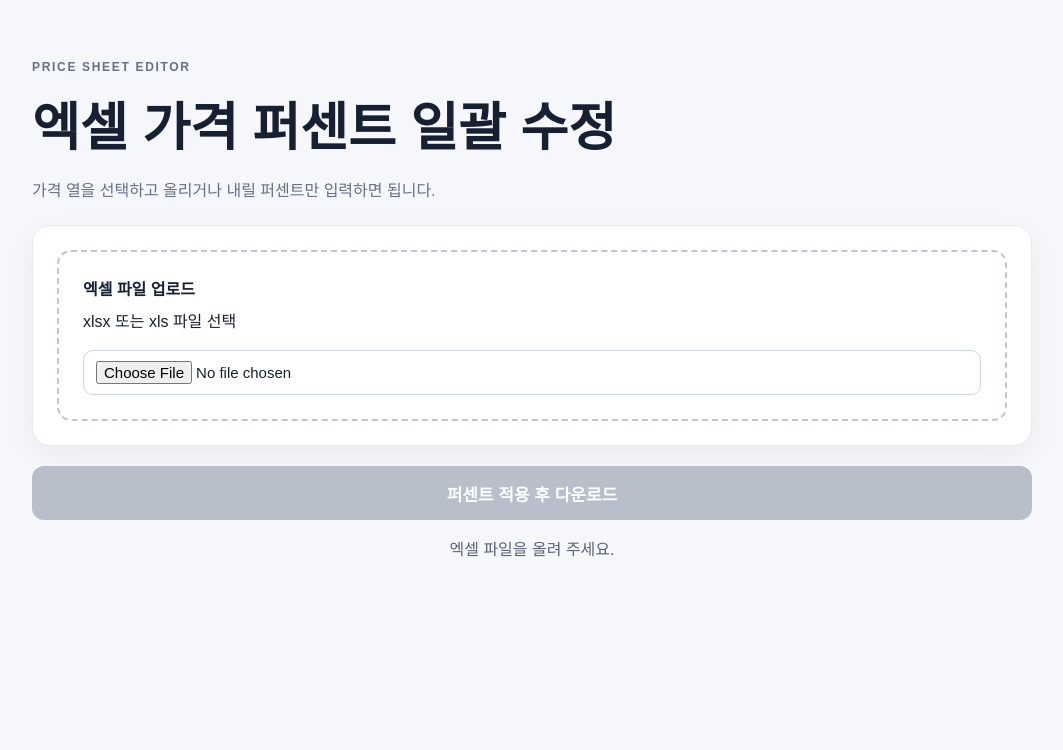
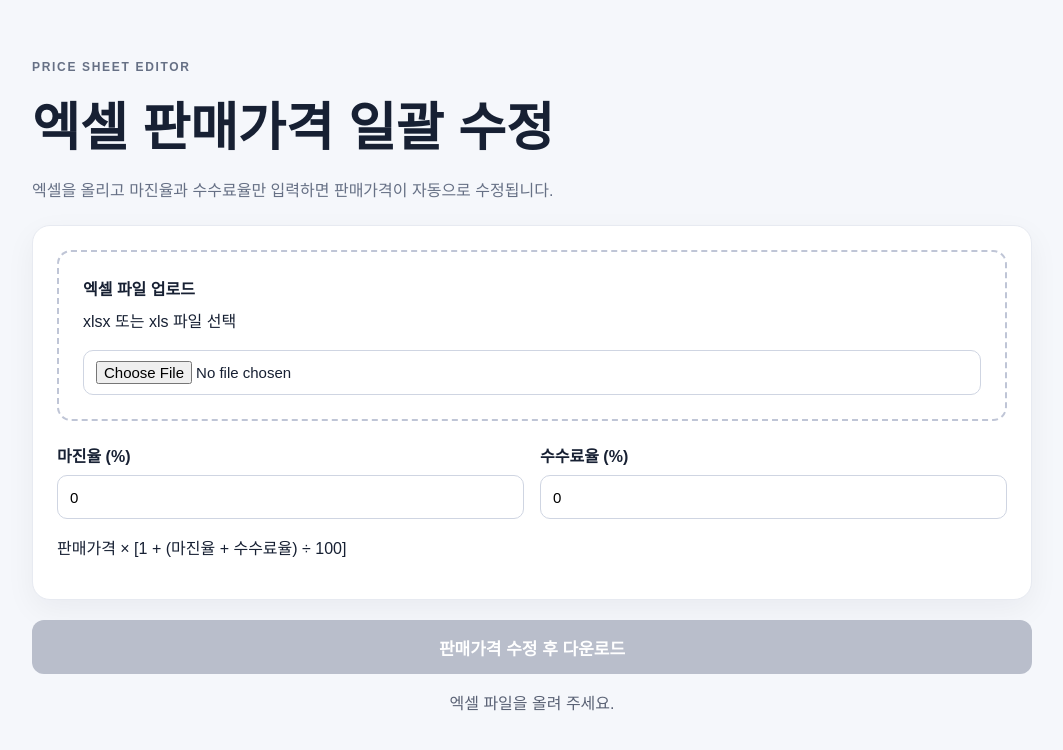
Before and after one commit to parangcubeme/price-sheet-editor, a Next.js app: page / in a window 1280 px wide. Shown: the top 750 px of the page, without its empty margins (108-1171 px from the left). Built offline with nearby package versions, Linux system fonts and the light colour scheme.

Commit message:
판매가격 자동 인식과 마진·수수료 적용

```diff
--- a/app/page.tsx
+++ b/app/page.tsx
@@ -3,7 +3,14 @@
 import { useMemo, useState } from "react";
 import * as XLSX from "xlsx";
 
+type PriceTarget = {
+  sheetName: string;
+  headerRow: number;
+  column: number;
+};
+
 type PreviewRow = {
+  sheetName: string;
   row: number;
   before: number;
   after: number;
@@ -20,77 +27,80 @@ function toNumber(value: unknown): number | null {
   return Number.isFinite(parsed) ? parsed : null;
 }
 
+function normalizeHeader(value: unknown) {
+  return String(value ?? "").replace(/\s+/g, "").trim();
+}
+
+function findPriceTargets(book: XLSX.WorkBook): PriceTarget[] {
+  const targets: PriceTarget[] = [];
+
+  for (const sheetName of book.SheetNames) {
+    const sheet = book.Sheets[sheetName];
+    if (!sheet?.["!ref"]) continue;
+
+    const range = XLSX.utils.decode_range(sheet["!ref"]);
+
+    for (let row = range.s.r; row <= range.e.r; row++) {
+      for (let column = range.s.c; column <= range.e.c; column++) {
+        const address = XLSX.utils.encode_cell({ r: row, c: column });
+        const cell = sheet[address];
+
+        if (cell && normalizeHeader(cell.v) === "판매가격") {
+          targets.push({ sheetName, headerRow: row, column });
+        }
+      }
+    }
+  }
+
+  return targets;
+}
+
 export default function Home() {
   const [workbook, setWorkbook] = useState<XLSX.WorkBook | null>(null);
   const [fileName, setFileName] = useState("");
-  const [sheetName, setSheetName] = useState("");
-  const [selectedColumn, setSelectedColumn] = useState<number | null>(null);
-  const [percent, setPercent] = useState(10);
-  const [roundUnit, setRoundUnit] = useState(1);
+  const [margin, setMargin] = useState(0);
+  const [fee, setFee] = useState(0);
+  const [targets, setTargets] = useState<PriceTarget[]>([]);
   const [status, setStatus] = useState("엑셀 파일을 올려 주세요.");
 
-  const sheet = workbook && sheetName ? workbook.Sheets[sheetName] : null;
-
-  const columns = useMemo(() => {
-    if (!sheet?.["!ref"]) return [];
-
-    const range = XLSX.utils.decode_range(sheet["!ref"]);
-    const result: Array<{ column: number; letter: string; count: number }> = [];
-
-    for (let column = range.s.c; column <= range.e.c; column++) {
-      let count = 0;
-
-      for (let row = range.s.r; row <= range.e.r; row++) {
-        const cell = sheet[XLSX.utils.encode_cell({ r: row, c: column })];
-        if (!cell || cell.f) continue;
-        if (toNumber(cell.v) !== null) count++;
-      }
-
-      if (count > 0) {
-        result.push({
-          column,
-          letter: XLSX.utils.encode_col(column),
-          count,
-        });
-      }
-    }
-
-    return result;
-  }, [sheet]);
+  const multiplier = 1 + (margin + fee) / 100;
 
   function calculate(value: number) {
-    const adjusted = value * (1 + percent / 100);
-    const unit = Math.max(1, roundUnit);
-
-    if (percent >= 0) {
-      return Math.ceil(adjusted / unit) * unit;
-    }
-
-    return Math.floor(adjusted / unit) * unit;
+    return Math.round(value * multiplier);
   }
 
   const preview = useMemo<PreviewRow[]>(() => {
-    if (!sheet?.["!ref"] || selectedColumn === null) return [];
+    if (!workbook || targets.length === 0) return [];
+
+    const rows: PreviewRow[] = [];
+
+    for (const target of targets) {
+      const sheet = workbook.Sheets[target.sheetName];
+      if (!sheet?.["!ref"]) continue;
 
       const range = XLSX.utils.decode_range(sheet["!ref"]);
-    const rows: PreviewRow[] = [];
 
-    for (let row = range.s.r; row <= range.e.r && rows.length < 20; row++) {
-      const cell = sheet[XLSX.utils.encode_cell({ r: row, c: selectedColumn })];
+      for (let row = target.headerRow + 1; row <= range.e.r && rows.length < 20; row++) {
+        const address = XLSX.utils.encode_cell({ r: row, c: target.column });
+        const cell = sheet[address];
         if (!cell || cell.f) continue;
 
         const before = toNumber(cell.v);
         if (before === null) continue;
 
         rows.push({
+          sheetName: target.sheetName,
           row: row + 1,
           before,
           after: calculate(before),
         });
       }
 
+      if (rows.length >= 20) break;
+    }
+
     return rows;
-  }, [sheet, selectedColumn, percent, roundUnit]);
+  }, [workbook, targets, margin, fee]);
 
   async function handleUpload(file?: File) {
     if (!file) return;
@@ -104,27 +114,50 @@ export default function Home() {
         cellNF: true,
       });
 
+      const foundTargets = findPriceTargets(book);
+
       setWorkbook(book);
       setFileName(file.name);
-      setSheetName(book.SheetNames[0] ?? "");
-      setSelectedColumn(null);
-      setStatus("파일을 읽었습니다. 가격이 있는 열과 변경 퍼센트를 선택하세요.");
+      setTargets(foundTargets);
+
+      if (foundTargets.length === 0) {
+        setStatus("'판매가격' 열을 찾지 못했습니다.");
+      } else {
+        setStatus(`'판매가격' 열 ${foundTargets.length.toLocaleString()}개를 찾았습니다. 마진율과 수수료율을 입력하세요.`);
+      }
     } catch {
+      setWorkbook(null);
+      setTargets([]);
       setStatus("파일을 읽지 못했습니다. xlsx 또는 xls 파일인지 확인해 주세요.");
     }
   }
 
   function handleDownload() {
-    if (!workbook || !sheet?.["!ref"] || selectedColumn === null) {
-      setStatus("가격이 있는 열을 선택해 주세요.");
+    if (!workbook) {
+      setStatus("엑셀 파일을 먼저 올려 주세요.");
       return;
     }
 
-    const range = XLSX.utils.decode_range(sheet["!ref"]);
+    if (targets.length === 0) {
+      setStatus("'판매가격' 열을 찾지 못해 수정할 수 없습니다.");
+      return;
+    }
+
+    if (!Number.isFinite(margin) || !Number.isFinite(fee)) {
+      setStatus("마진율과 수수료율을 숫자로 입력해 주세요.");
+      return;
+    }
+
     let changed = 0;
 
-    for (let row = range.s.r; row <= range.e.r; row++) {
-      const address = XLSX.utils.encode_cell({ r: row, c: selectedColumn });
+    for (const target of targets) {
+      const sheet = workbook.Sheets[target.sheetName];
+      if (!sheet?.["!ref"]) continue;
+
+      const range = XLSX.utils.decode_range(sheet["!ref"]);
+
+      for (let row = target.headerRow + 1; row <= range.e.r; row++) {
+        const address = XLSX.utils.encode_cell({ r: row, c: target.column });
         const cell = sheet[address];
         if (!cell || cell.f) continue;
 
@@ -135,26 +168,26 @@ export default function Home() {
         cell.t = "n";
         changed++;
       }
+    }
 
     const isXls = fileName.toLowerCase().endsWith(".xls");
     const extension = isXls ? "xls" : "xlsx";
     const baseName = fileName.replace(/\.(xlsx|xls)$/i, "");
-    const suffix = percent >= 0 ? `_${percent}퍼센트인상` : `_${Math.abs(percent)}퍼센트인하`;
 
-    XLSX.writeFile(workbook, `${baseName}${suffix}.${extension}`, {
+    XLSX.writeFile(workbook, `${baseName}_판매가격수정.${extension}`, {
       bookType: extension as XLSX.BookType,
       cellStyles: true,
     });
 
-    setStatus(`${changed.toLocaleString()}개 가격을 ${percent}% 변경했습니다.`);
+    setStatus(`완료: 판매가격 ${changed.toLocaleString()}개를 수정했습니다.`);
   }
 
   return (
     <main>
       <section className="hero">
         <p className="eyebrow">PRICE SHEET EDITOR</p>
-        <h1>엑셀 가격 퍼센트 일괄 수정</h1>
-        <p>가격 열을 선택하고 올리거나 내릴 퍼센트만 입력하면 됩니다.</p>
+        <h1>엑셀 판매가격 일괄 수정</h1>
+        <p>엑셀을 올리고 마진율과 수수료율만 입력하면 판매가격이 자동으로 수정됩니다.</p>
       </section>
 
       <section className="card">
@@ -168,64 +201,31 @@ export default function Home() {
           />
         </label>
 
-        {workbook && (
         <div className="grid">
           <label>
-              시트
-              <select
-                value={sheetName}
-                onChange={(event) => {
-                  setSheetName(event.target.value);
-                  setSelectedColumn(null);
-                }}
-              >
-                {workbook.SheetNames.map((name) => (
-                  <option key={name} value={name}>
-                    {name}
-                  </option>
-                ))}
-              </select>
+            마진율 (%)
+            <input
+              type="number"
+              step="0.1"
+              value={margin}
+              onChange={(event) => setMargin(Number(event.target.value))}
+            />
           </label>
 
           <label>
-              가격 열
-              <select
-                value={selectedColumn ?? ""}
-                onChange={(event) =>
-                  setSelectedColumn(event.target.value === "" ? null : Number(event.target.value))
-                }
-              >
-                <option value="">열 선택</option>
-                {columns.map((item) => (
-                  <option key={item.column} value={item.column}>
-                    {item.letter}열 ({item.count.toLocaleString()}개 숫자)
-                  </option>
-                ))}
-              </select>
-            </label>
-
-            <label>
-              변경 퍼센트 (%)
+            수수료율 (%)
             <input
               type="number"
               step="0.1"
-                value={percent}
-                onChange={(event) => setPercent(Number(event.target.value))}
+              value={fee}
+              onChange={(event) => setFee(Number(event.target.value))}
             />
-              <small>예: 10 입력 시 10% 인상, -10 입력 시 10% 인하</small>
-            </label>
-
-            <label>
-              금액 단위
-              <select value={roundUnit} onChange={(event) => setRoundUnit(Number(event.target.value))}>
-                <option value="1">1원 단위</option>
-                <option value="10">10원 단위</option>
-                <option value="100">100원 단위</option>
-                <option value="1000">1,000원 단위</option>
-              </select>
           </label>
         </div>
-        )}
+
+        <p className="formula">
+          판매가격 × [1 + (마진율 + 수수료율) ÷ 100]
+        </p>
       </section>
 
       {preview.length > 0 && (
@@ -235,6 +235,7 @@ export default function Home() {
             <table>
               <thead>
                 <tr>
+                  <th>시트</th>
                   <th>행</th>
                   <th>변경 전</th>
                   <th>변경 후</th>
@@ -242,7 +243,8 @@ export default function Home() {
               </thead>
               <tbody>
                 {preview.map((item) => (
-                  <tr key={item.row}>
+                  <tr key={`${item.sheetName}-${item.row}`}>
+                    <td>{item.sheetName}</td>
                     <td>{item.row}</td>
                     <td>{item.before.toLocaleString()}</td>
                     <td>{item.after.toLocaleString()}</td>
@@ -255,8 +257,8 @@ export default function Home() {
       )}
 
       <section className="actions">
-        <button onClick={handleDownload} disabled={!workbook || selectedColumn === null}>
-          퍼센트 적용 후 다운로드
+        <button onClick={handleDownload} disabled={!workbook || targets.length === 0}>
+          판매가격 수정 후 다운로드
         </button>
         <p>{status}</p>
       </section>
```
Lines whose indentation alone changed are shown as unchanged.
